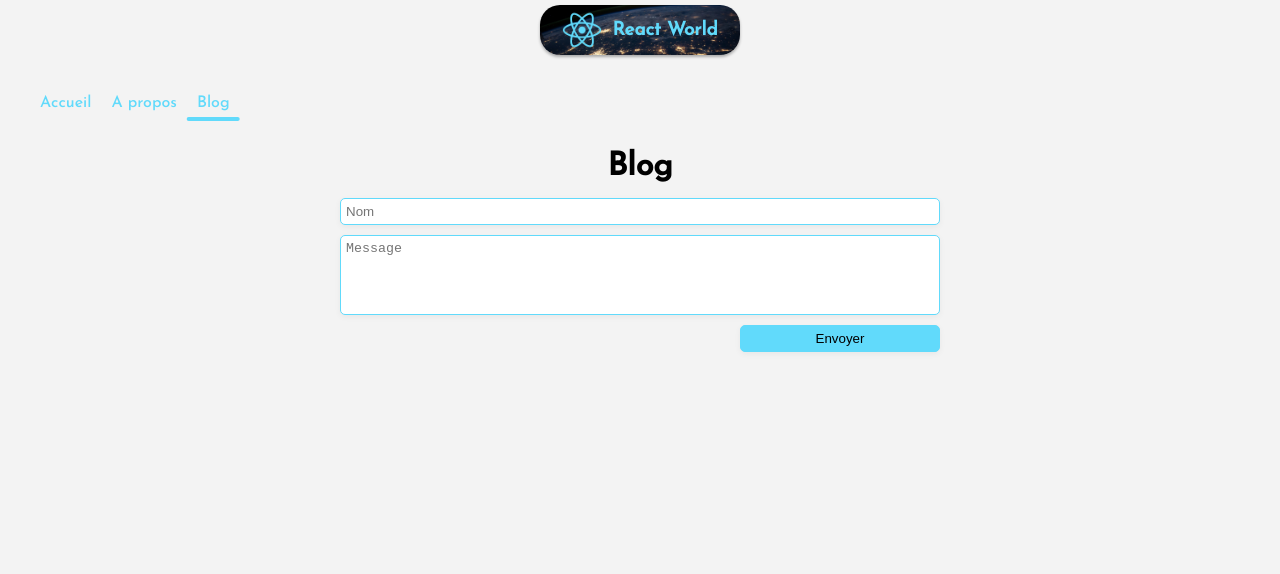
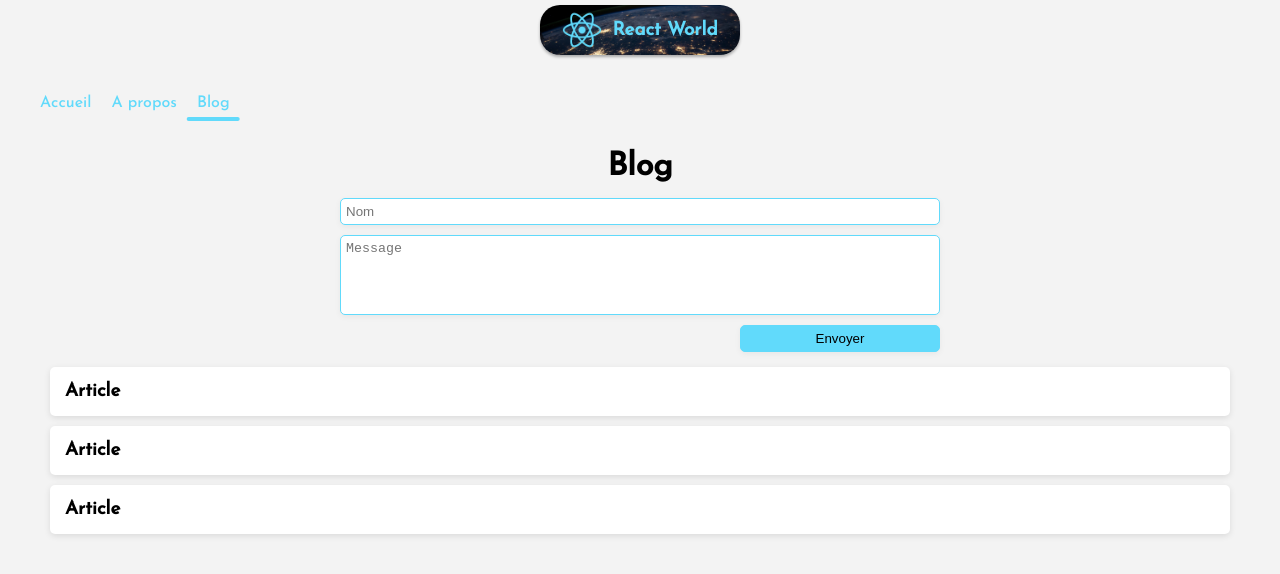
Before and after one commit to Arnaud293/ReactApp_CountriesAPI, a React (Create React App) app: page /blog in a window 1280 px wide. Shown: the top 574 px of the page. Built offline with nearby package versions, Linux system fonts and the light colour scheme; data requests are answered from the project's data file.

Commit message:
Create a draft of a  new component, first map

```diff
--- /dev/null
+++ b/src/components/Article.js
@@ -0,0 +1,11 @@
+import React from 'react';
+
+const Article = () => {
+    return (
+        <div className='article'>
+            <h3>Article</h3>
+        </div>
+    );
+};
+
+export default Article;
--- a/src/pages/Blog.js
+++ b/src/pages/Blog.js
@@ -1,5 +1,6 @@
 import axios from 'axios';
 import React, { useEffect, useState } from 'react';
+import Article from '../components/Article';
 import Logo from '../components/Logo';
 import Nav from '../components/Nav';
 
@@ -44,7 +45,11 @@ const Blog = () => {
                 { error && <p>Veuillez rédiger un message comprenant au minimum 140 caractères</p>}
                 <input type="submit" value="Envoyer" />
            </form>
-           <ul></ul>
+           <ul>
+            {blogData.map((article) => (
+                <Article />
+            ))}
+           </ul>
         </div>
     );
 };
```
